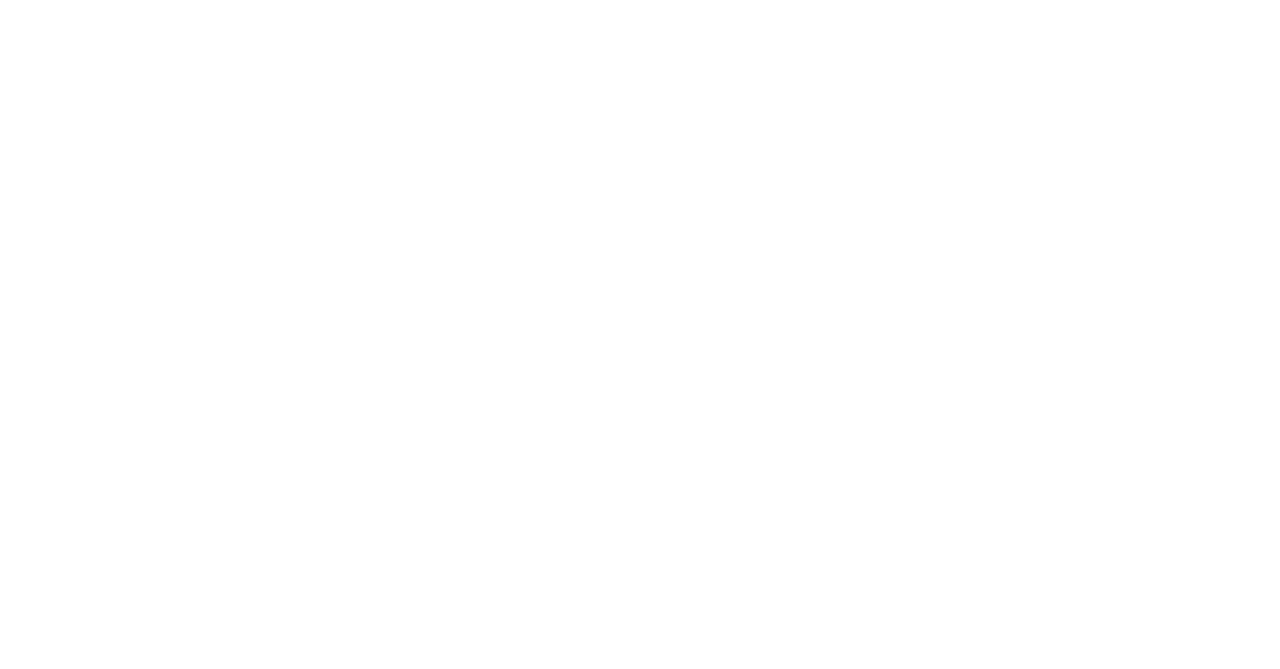
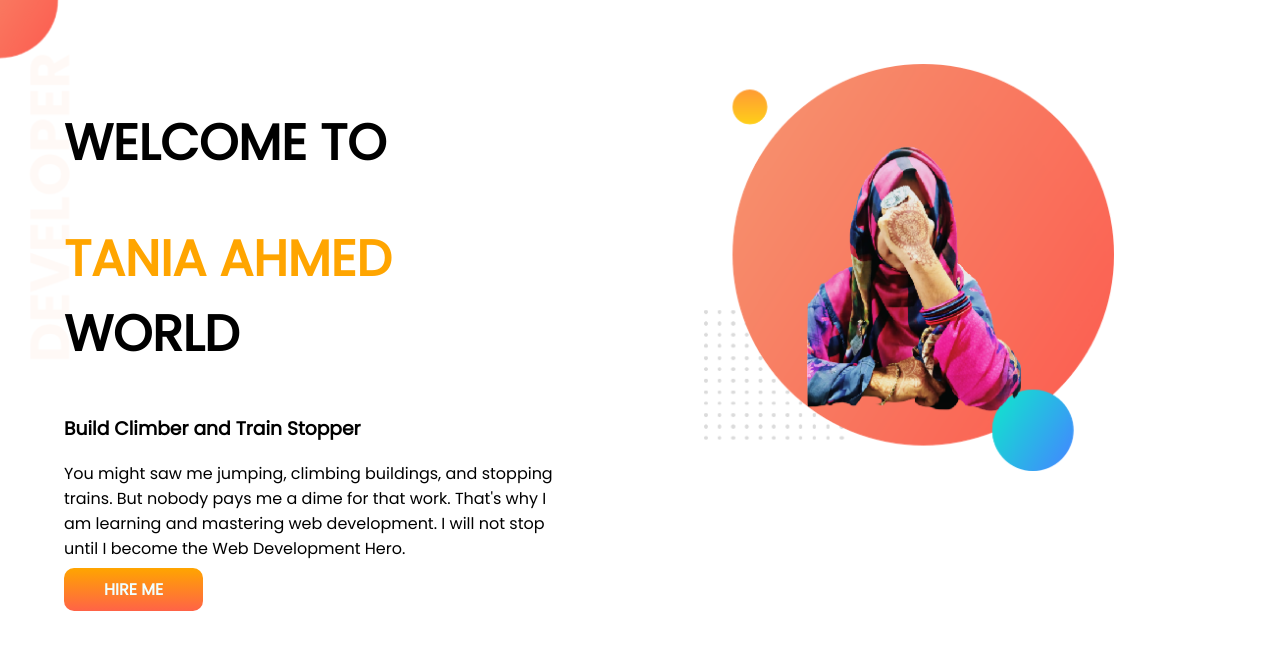
Before and after one commit to tanu200/developer-portfolio, a plain HTML site: page index.html in a window 1280 px wide. Drawn offline with Linux system fonts and the light colour scheme.

Commit message:
top banner add

```diff
--- a/index.html
+++ b/index.html
@@ -1,13 +1,34 @@
 <!DOCTYPE html>
 <html lang="en">
+
 <head>
     <meta charset="UTF-8">
     <meta http-equiv="X-UA-Compatible" content="IE=edge">
     <meta name="viewport" content="width=device-width, initial-scale=1.0">
     <title>Tanu Portfolio</title>
+    <link rel="preconnect" href="https://fonts.googleapis.com">
+    <link rel="preconnect" href="https://fonts.gstatic.com" crossorigin>
+    <link href="https://fonts.googleapis.com/css2?family=Poppins&display=swap" rel="stylesheet">
     <link rel="stylesheet" href="style.css">
 </head>
+
 <body>
+    <section class="top-banner">
+        <div class="half-width">
+            <h1>WELCOME TO</h1>
+            <h1><span class="orange">TANIA AHMED </span> WORLD</h1>
+            <h3>Build Climber and Train Stopper</h3>
+            <p>You might saw me jumping, climbing buildings, and stopping trains. But nobody pays me a dime for that
+                work.
+                That's why I am learning and mastering web development. I will not stop until I become the Web
+                Development
+                Hero.</p>
+            <a class="link-button" target="_blank" href="https://www.youtube.com/">HIRE ME</a>
+        </div>
+        <div class="half-width">
+            <img src="images/my-bg.png" alt="">
+        </div>
+    </section>
+</body>
 
-</body>
 </html>
--- a/style.css
+++ b/style.css
@@ -0,0 +1,33 @@
+body{
+    font-family: 'Poppins', sans-serif;
+    margin: 0;
+}
+h1{
+    font-size: 50px;
+}
+.orange{
+    color:#FFA500;
+}
+section{
+    display: flex;
+}
+.half-width{
+    width: 50%;
+    padding: 5%;
+}
+.half-width img{
+    width: 80%;
+}
+.link-button{
+    text-decoration: none;
+    background-image: linear-gradient(orange, tomato);
+    padding: 10px 40px;
+    border-radius: 10px;
+    color: azure;
+    font-weight: 700;
+
+}
+.top-banner{
+    background-image: url(images/top-banner.png);
+    background-repeat: no-repeat;
+}
```
Also changed, not shown: images/IMG-20210517-WA0002-removebg-preview.png (added), images/IMG-20210601-WA0075-removebg-preview.png (added), images/IMG_20210524_104454-removebg-preview.png (added), images/dream-bg.png (added), images/exp-bg.png (added), images/jhankar.png (added), images/jhankar2.png (added), images/my-bg.png (added), images/my-bg2.png (added), images/top-banner.png (added), 7 other files.
